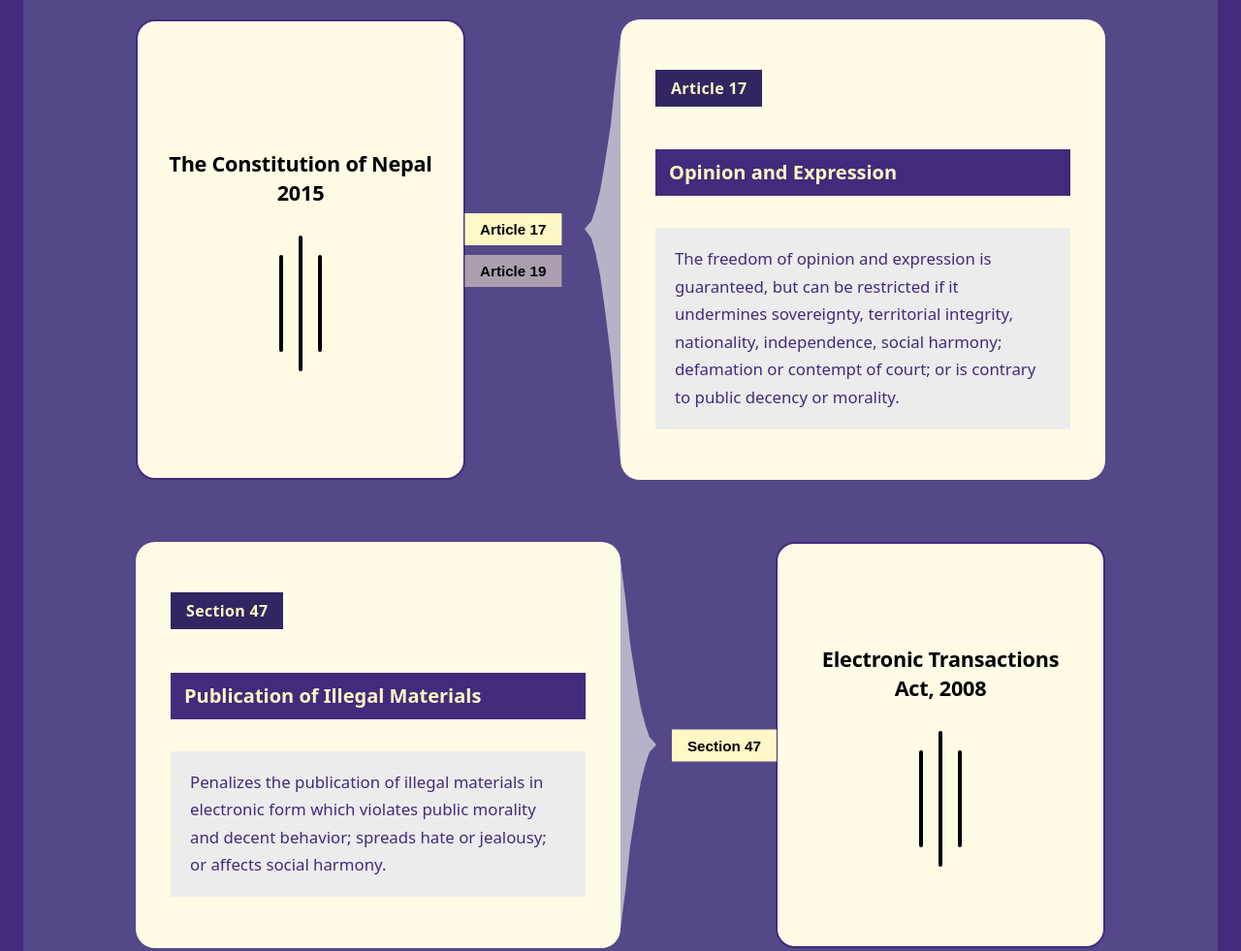
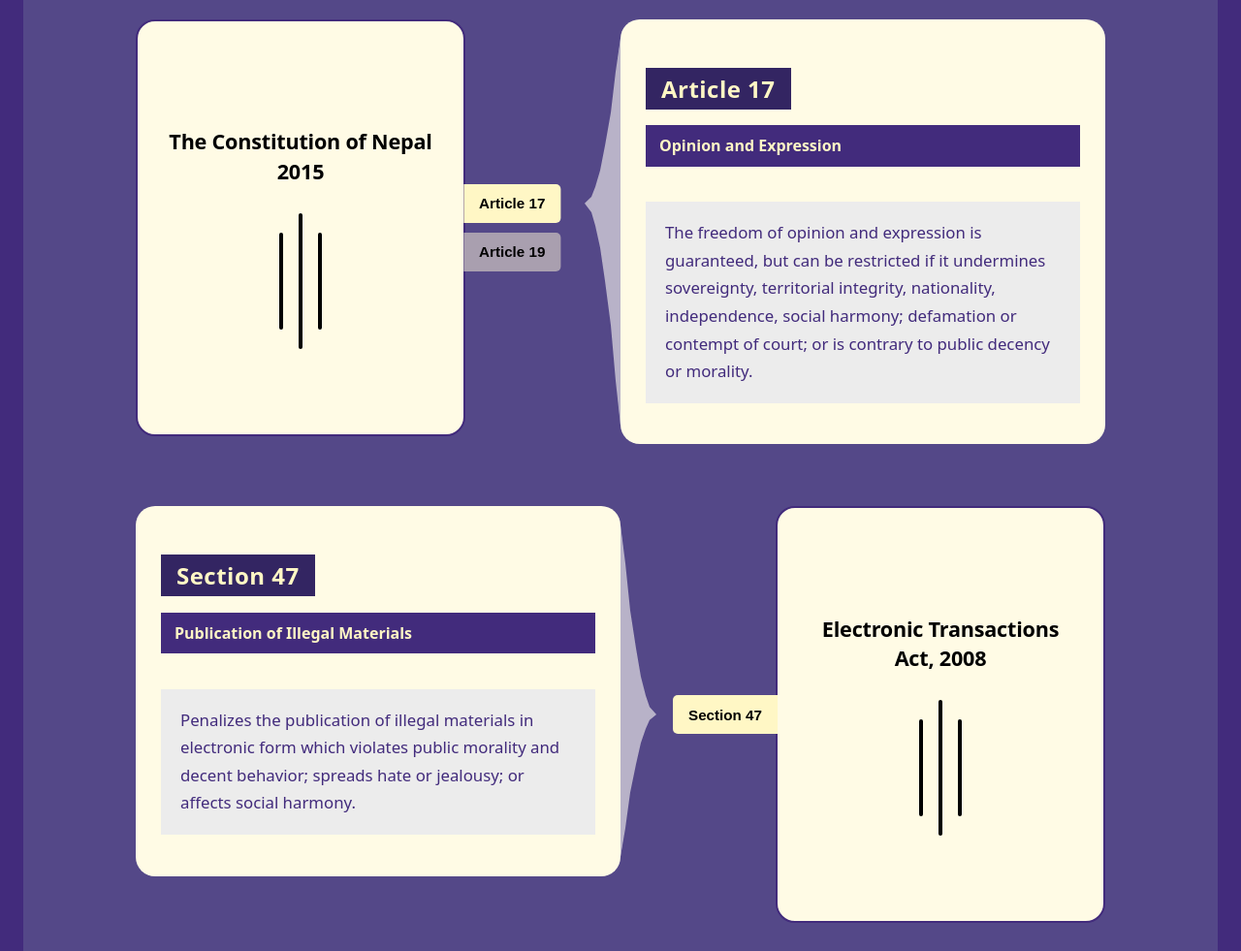
Before and after one commit to Suvam13/Brochure-Body-Data, a plain HTML site: page index.html in a window 1280 px wide. Shown: the part 680-1661 px from the top of the page at 97% size. Drawn offline with Linux system fonts and the light colour scheme.

Commit message:
Version 1.1

```diff
--- a/css/style.css
+++ b/css/style.css
@@ -99,7 +99,7 @@ html, body {
     display: grid;
     grid-template-columns: 340px 500px;
     justify-content: space-between;
-    align-items: stretch;
+    align-items: flex-start;
     position: relative;
     width: 100%;
 }
@@ -121,8 +121,8 @@ html, body {
     border: 2px solid #422B7C;
     border-radius: 20px;
     width: 100%;
-    min-height: 400px;
-    box-shadow: none;
+    min-height: 430px;
+    box-shadow:  none;
 }
 
 #brochure-root .book-cover {
@@ -176,9 +176,9 @@ html, body {
 #brochure-root .content-column {
     background-color: #FFFBE5;
     border: none;
-    padding: 36px;
+    padding: 26px;
     border-radius: 20px;
-    min-height: 400px;
+    min-height: 300px;
     box-shadow: none;
     position: relative;
     display: flex;
@@ -266,23 +266,24 @@ html, body {
     display: inline-block;
     background-color: #332562;
     color: #FFF7C5;
-    padding: 8px 16px;
-    font-size: 1rem;
+    padding: 5px 16px;
+    font-size: 1.5rem;
     font-weight: 700;
     border-radius: 0;
-    margin-bottom: 18px;
+    margin-bottom: -5px;
     align-self: flex-start;
     letter-spacing: 0.02em;
     box-shadow: none;
 }
 
 #brochure-root .content-column h4.section-subtitle {
-    font-size: 1.25rem;
+    font-size: 1rem;
     font-weight: 700;
     color: #FFF7C5;
     background-color: #422B7C;
     padding: 10px 14px;
-    margin-bottom: 16px;
+    margin-bottom: 20px;
+    /* margin-top: 0px; */
     line-height: 1.4;
 }
 
@@ -297,6 +298,7 @@ html, body {
 #brochure-root .sticky-note-btn {
     background-color: #A99FAF;
     border: none;
+    height: 40px;
     padding: 8px 16px;
     font-size: 0.95rem;
     font-weight: 700;
@@ -322,7 +324,7 @@ html, body {
     position: absolute;
     right: 0;
     top: 50%;
-    transform: translate(101%, -50%);
+    transform: translate(100%, -50%);
     display: flex;
     flex-direction: column;
     gap: 10px;
@@ -330,7 +332,7 @@ html, body {
 }
 
 #brochure-root .sticky-notes-wrapper.right-tabs .sticky-note-btn {
-    border-radius: 0;
+    border-radius: 0px 5px 5px 0px;
     text-align: left;
 }
 
@@ -338,7 +340,7 @@ html, body {
     position: absolute;
     left: 0;
     top: 50%;
-    transform: translate(-101%, -50%);
+    transform: translate(-100%, -50%);
     display: flex;
     flex-direction: column;
     gap: 10px;
@@ -346,7 +348,7 @@ html, body {
 }
 
 #brochure-root .sticky-notes-wrapper.left-tabs .sticky-note-btn {
-    border-radius: 0;
+    border-radius: 5px 0 0 5px;
     text-align: right;
 }
 
@@ -389,7 +391,7 @@ html, body {
         grid-template-columns: minmax(0, 1fr) minmax(0, 1fr);
         gap: 12px;
         justify-content: stretch;
-        align-items: stretch;
+        align-items: flex-start;
     }
 
     #brochure-root .law-row > * {
```
